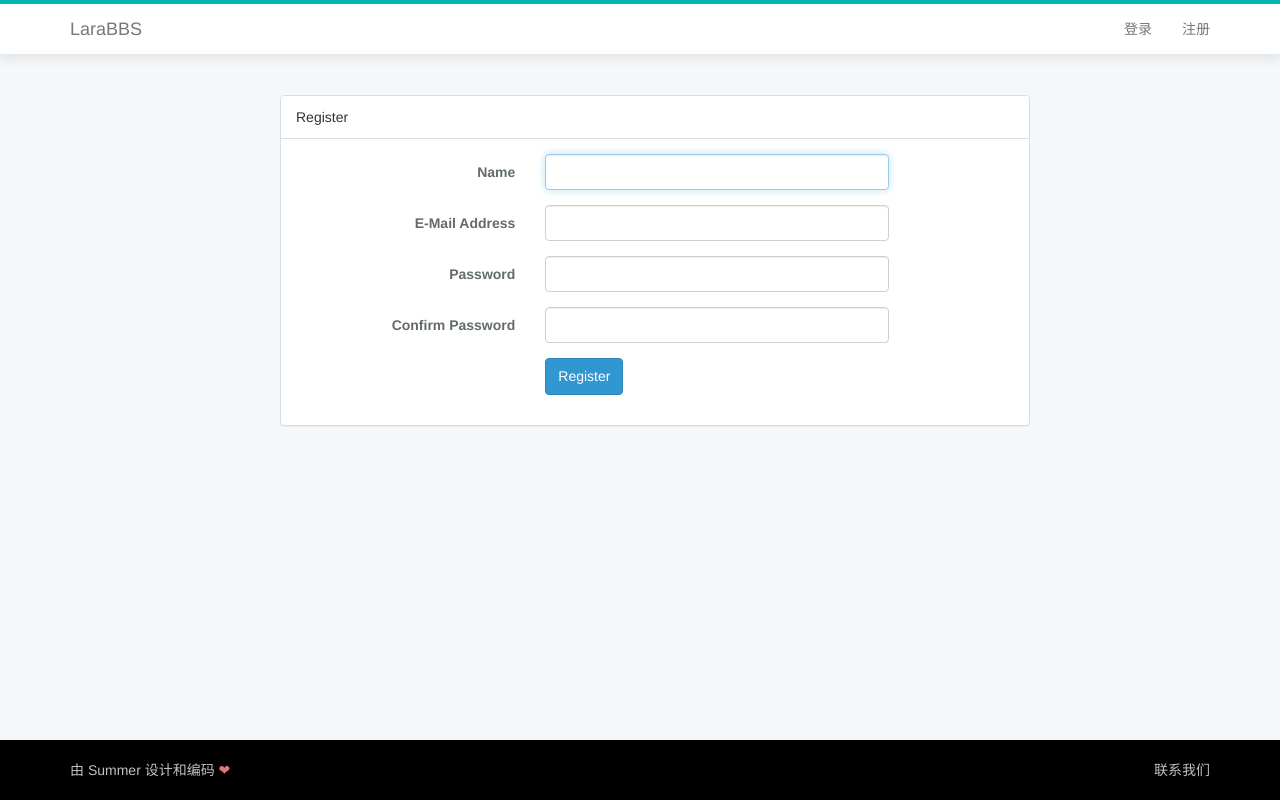
After one commit to ScarlettNo1/larabbs, a Laravel app: page /register in a window 1280 px wide. The commit adds this page. Run offline with Laravel 8, Linux system fonts and the light colour scheme; style sheets or scripts are compiled from the project's sources; settings files or empty folders that the repository lacks are supplied; some libraries are stand-ins or nearby versions.

Commit message:
Finish user auth

```diff
--- a/app/Http/Controllers/Auth/LoginController.php
+++ b/app/Http/Controllers/Auth/LoginController.php
@@ -25,7 +25,7 @@ class LoginController extends Controller
      *
      * @var string
      */
-    protected $redirectTo = '/home';
+    protected $redirectTo = '/';
 
     /**
      * Create a new controller instance.
--- a/app/Http/Controllers/Auth/RegisterController.php
+++ b/app/Http/Controllers/Auth/RegisterController.php
@@ -27,7 +27,7 @@ class RegisterController extends Controller
      *
      * @var string
      */
-    protected $redirectTo = '/home';
+    protected $redirectTo = '/';
 
     /**
      * Create a new controller instance.
--- a/app/Http/Controllers/Auth/ResetPasswordController.php
+++ b/app/Http/Controllers/Auth/ResetPasswordController.php
@@ -25,7 +25,7 @@ class ResetPasswordController extends Controller
      *
      * @var string
      */
-    protected $redirectTo = '/home';
+    protected $redirectTo = '/';
 
     /**
      * Create a new controller instance.
--- a/app/Http/Middleware/RedirectIfAuthenticated.php
+++ b/app/Http/Middleware/RedirectIfAuthenticated.php
@@ -18,7 +18,7 @@ class RedirectIfAuthenticated
     public function handle($request, Closure $next, $guard = null)
     {
         if (Auth::guard($guard)->check()) {
-            return redirect('/home');
+            return redirect('/');
         }
 
         return $next($request);
--- /dev/null
+++ b/resources/views/auth/register.blade.php
@@ -0,0 +1,77 @@
+@extends('layouts.app')
+
+@section('content')
+<div class="container">
+    <div class="row">
+        <div class="col-md-8 col-md-offset-2">
+            <div class="panel panel-default">
+                <div class="panel-heading">Register</div>
+
+                <div class="panel-body">
+                    <form class="form-horizontal" method="POST" action="{{ route('register') }}">
+                        {{ csrf_field() }}
+
+                        <div class="form-group{{ $errors->has('name') ? ' has-error' : '' }}">
+                            <label for="name" class="col-md-4 control-label">Name</label>
+
+                            <div class="col-md-6">
+                                <input id="name" type="text" class="form-control" name="name" value="{{ old('name') }}" required autofocus>
+
+                                @if ($errors->has('name'))
+                                    <span class="help-block">
+                                        <strong>{{ $errors->first('name') }}</strong>
+                                    </span>
+                                @endif
+                            </div>
+                        </div>
+
+                        <div class="form-group{{ $errors->has('email') ? ' has-error' : '' }}">
+                            <label for="email" class="col-md-4 control-label">E-Mail Address</label>
+
+                            <div class="col-md-6">
+                                <input id="email" type="email" class="form-control" name="email" value="{{ old('email') }}" required>
+
+                                @if ($errors->has('email'))
+                                    <span class="help-block">
+                                        <strong>{{ $errors->first('email') }}</strong>
+                                    </span>
+                                @endif
+                            </div>
+                        </div>
+
+                        <div class="form-group{{ $errors->has('password') ? ' has-error' : '' }}">
+                            <label for="password" class="col-md-4 control-label">Password</label>
+
+                            <div class="col-md-6">
+                                <input id="password" type="password" class="form-control" name="password" required>
+
+                                @if ($errors->has('password'))
+                                    <span class="help-block">
+                                        <strong>{{ $errors->first('password') }}</strong>
+                                    </span>
+                                @endif
+                            </div>
+                        </div>
+
+                        <div class="form-group">
+                            <label for="password-confirm" class="col-md-4 control-label">Confirm Password</label>
+
+                            <div class="col-md-6">
+                                <input id="password-confirm" type="password" class="form-control" name="password_confirmation" required>
+                            </div>
+                        </div>
+
+                        <div class="form-group">
+                            <div class="col-md-6 col-md-offset-4">
+                                <button type="submit" class="btn btn-primary">
+                                    Register
+                                </button>
+                            </div>
+                        </div>
+                    </form>
+                </div>
+            </div>
+        </div>
+    </div>
+</div>
+@endsection
--- a/resources/views/layouts/_header.blade.php
+++ b/resources/views/layouts/_header.blade.php
@@ -21,12 +21,36 @@
             <ul class="nav navbar-nav">
 
             </ul>
-
             <!-- Right Side Of Navbar -->
             <ul class="nav navbar-nav navbar-right">
                 <!-- Authentication Links -->
-                <li><a href="#">登录</a></li>
-                <li><a href="#">注册</a></li>
+                @guest
+                    <li><a href="{{ route('login') }}">登录</a></li>
+                    <li><a href="{{ route('register') }}">注册</a></li>
+                @else
+                <li class="dropdown">
+                        <a href="#" class="dropdown-toggle" data-toggle="dropdown" role="button" aria-expanded="false">
+                            <span class="user-avatar pull-left" style="margin-right:8px; margin-top:-5px;">
+                                <img src="https://fsdhubcdn.phphub.org/uploads/images/201709/20/1/PtDKbASVcz.png?imageView2/1/w/60/h/60" class="img-responsive img-circle" width="30px" height="30px">
+                            </span>
+                            {{ Auth::user()->name }} <span class="caret"></span>
+                        </a>
+
+                        <ul class="dropdown-menu" role="menu">
+                            <li>
+                                <a href="{{ route('logout') }}"
+                                    onclick="event.preventDefault();
+                                             document.getElementById('logout-form').submit();">
+                                    退出登录
+                                </a>
+
+                                <form id="logout-form" action="{{ route('logout') }}" method="POST" style="display: none;">
+                                    {{ csrf_field() }}
+                                </form>
+                            </li>
+                        </ul>
+                    </li>
+                @endguest
             </ul>
         </div>
     </div>
--- a/routes/web.php
+++ b/routes/web.php
@@ -12,3 +12,20 @@
 */
 
 Route::get('/', 'PagesController@root')->name('root');
+
+// Auth::routes();
+
+// Authentication Routes...
+Route::get('login', 'Auth\LoginController@showLoginForm')->name('login');
+Route::post('login', 'Auth\LoginController@login');
+Route::post('logout', 'Auth\LoginController@logout')->name('logout');
+
+// Registration Routes...
+Route::get('register', 'Auth\RegisterController@showRegistrationForm')->name('register');
+Route::post('register', 'Auth\RegisterController@register');
+
+// Password Reset Routes...
+Route::get('password/reset', 'Auth\ForgotPasswordController@showLinkRequestForm')->name('password.request');
+Route::post('password/email', 'Auth\ForgotPasswordController@sendResetLinkEmail')->name('password.email');
+Route::get('password/reset/{token}', 'Auth\ResetPasswordController@showResetForm')->name('password.reset');
+Route::post('password/reset', 'Auth\ResetPasswordController@reset');
```
Also changed, not shown: resources/views/auth/login.blade.php (added, +69 -0 lines), resources/views/auth/passwords/email.blade.php (added, +47 -0 lines), resources/views/auth/passwords/reset.blade.php (added, +70 -0 lines).
